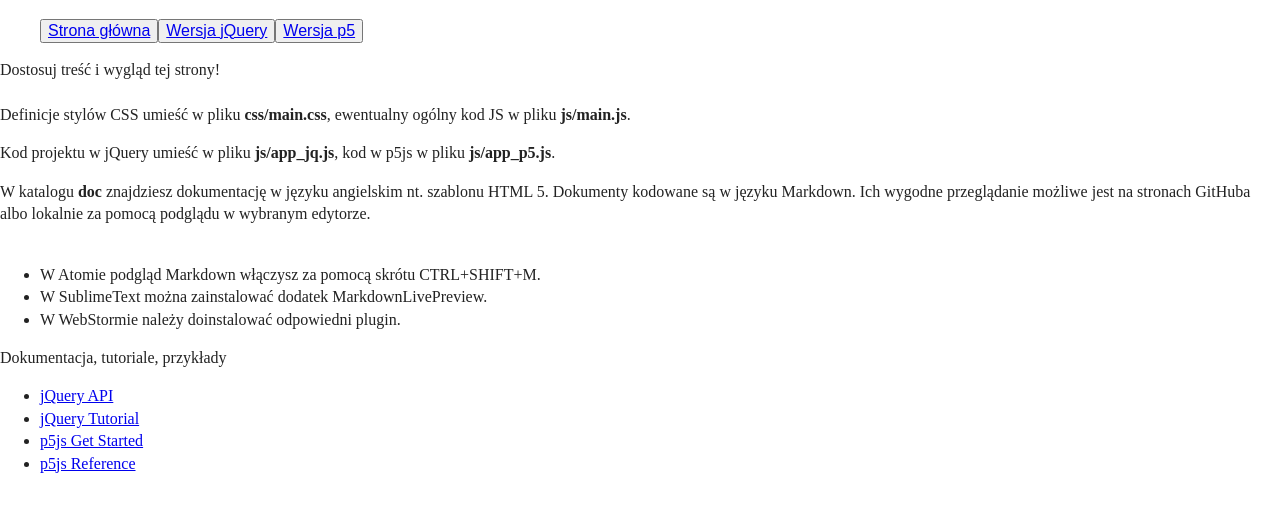
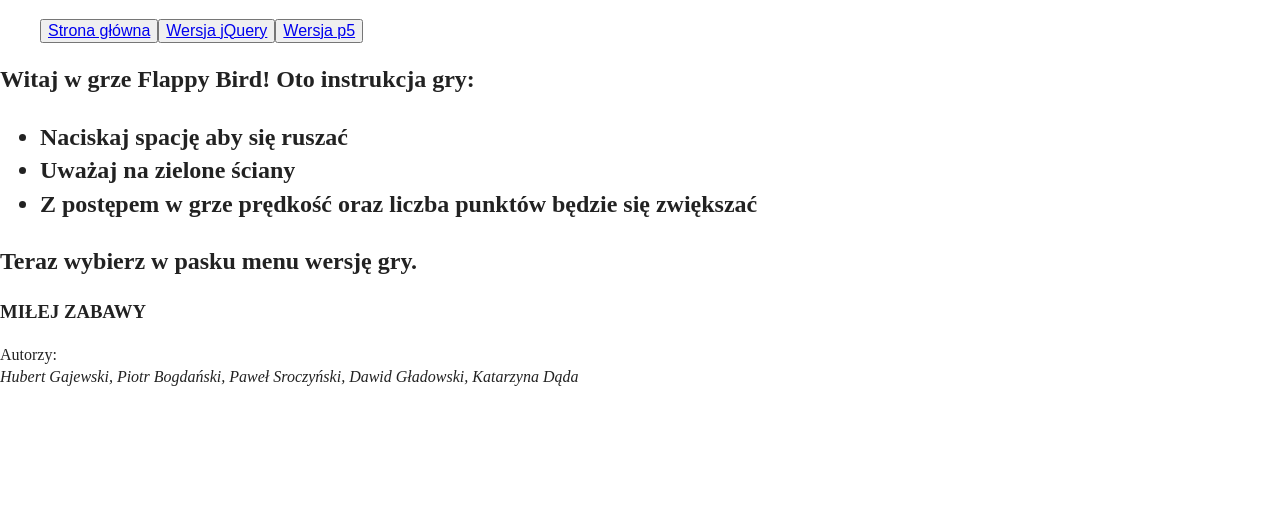
Before and after one commit to Pbogdanski/Space_invaders, a plain HTML site: page index.html in a window 1280 px wide. Shown: the part 69-580 px from the top of the page. Drawn offline with Linux system fonts and the light colour scheme.

Commit message:
Zmiana wyglądu, dodanie stopki modyfikacja indexu

```diff
--- a/index.html
+++ b/index.html
@@ -30,7 +30,19 @@
       </ul>
     </div>
 
-     <p>Dostosuj treść i wygląd tej strony!<br>
+
+    <h2>Witaj w grze Flappy Bird!
+    Oto instrukcja gry:
+    <ul>
+      <li>Naciskaj spację aby się ruszać</li>
+      <li>Uważaj na zielone ściany</li>
+      <li>Z postępem w grze prędkość oraz liczba punktów będzie się zwiększać</li>
+    </ul>
+    Teraz wybierz w pasku menu wersję gry.</h2>
+    <h3>MIŁEJ ZABAWY</h3>
+
+
+<!---<p>Dostosuj treść i wygląd tej strony!<br>
        <br>
         Definicje stylów CSS umieść w pliku <b>css/main.css</b>,
         ewentualny ogólny kod JS w pliku <b>js/main.js</b>.</p>
@@ -56,9 +68,10 @@
       <li><a href="https://www.w3schools.com/jquery/default.asp">jQuery Tutorial</a></li>
       <li><a href="https://p5js.org/get-started/">p5js Get Started</a></li>
       <li><a href="https://p5js.org/reference/">p5js Reference</a></li>
-    </ul>
+    </ul>--->
 
     <!-- skrypt umożliwiający sprawdzanie możliwośći przeglądarki -->
+
     <script src="js/vendor/modernizr-3.5.0.min.js"></script>
     <!--biblioteka jQuery-->
     <!--<script src="https://code.jquery.com/jquery-3.2.1.min.js" integrity="sha256-hwg4gsxgFZhOsEEamdOYGBf13FyQuiTwlAQgxVSNgt4=" crossorigin="anonymous"></script>-->
@@ -68,5 +81,9 @@
     <!-- twój kod JS -->
     <script src="js/main.js"></script>
 
+
   </body>
+  <footer>
+		Autorzy: <address>Hubert Gajewski, Piotr Bogdański, Paweł Sroczyński, Dawid Gładowski, Katarzyna Dąda </address>
+	</footer>
 </html>
```
Also changed, not shown: app_jq.html (+3 -0 lines), app_p5.html (+3 -0 lines).
